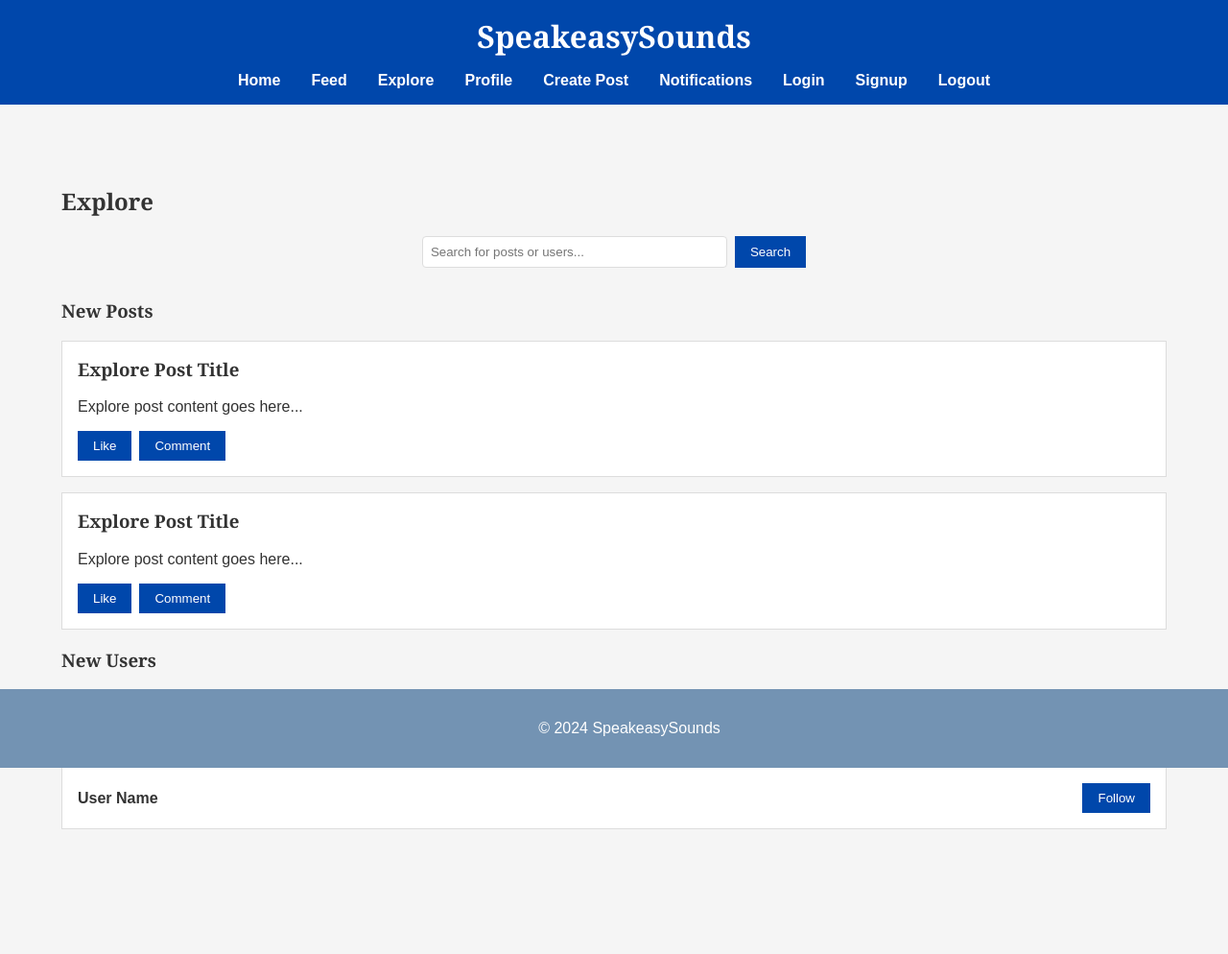
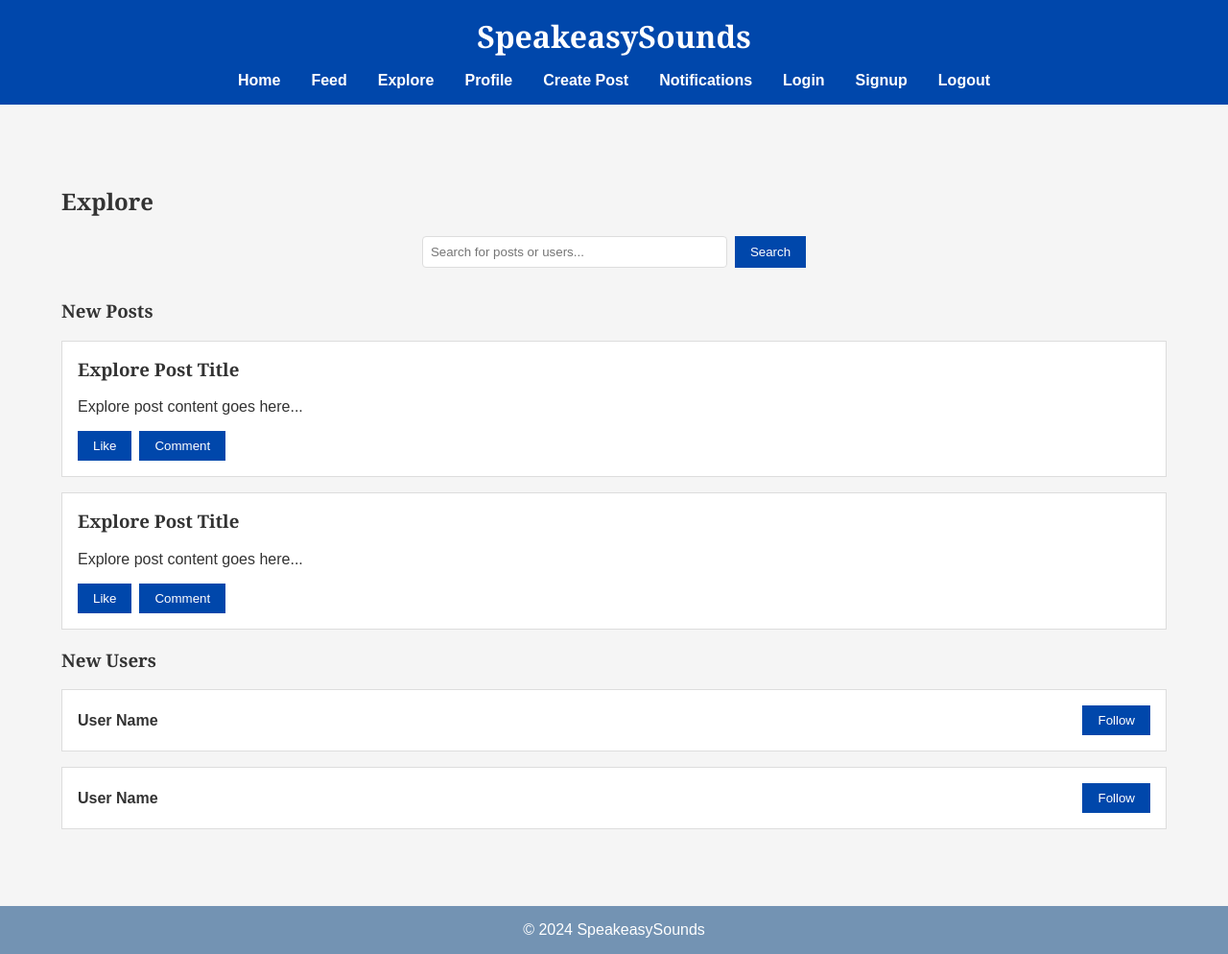
Before and after one commit to MarcusMallia/MarcusMallia-PHPsynoptic, a PHP site: page /scripts/explore.php in a window 1280 px wide. Shown: the whole page at 96% size. Before the commit the page ends 864 px from the top, so only its background shows below. Run offline with PHP 8.4, Linux system fonts and the light colour scheme.

Commit message:
Make the footer sticky
- Updated CSS to make the footer sticky using flexbox
- Ensured consistent page structure with wrapper, header, main, and footer elements
- Applied necessary styles to header, main, and footer

```diff
--- a/assets/style.css
+++ b/assets/style.css
@@ -318,13 +318,31 @@ main {
     background-color: #003580; /* Darker blue on hover */
 }
 
+/* Ensure the page takes up the full height */
+html, body {
+    height: 100%;
+    margin: 0;
+    font-family: Arial, sans-serif;
+}
+
+/* Flexbox container to ensure sticky footer */
+body {
+    display: flex;
+    flex-direction: column;
+}
+
+/* Main content area should take up remaining space */
+main {
+    flex: 1;
+}
+
+
 /* Footer Styles */
 footer {
     background-color: #7393B3; /* Silver background */
     color: white;
     text-align: center;
-    padding: 1rem;
-    position: fixed;
+    position: relative;
     bottom: 0;
     width: 100%;
 }
```
